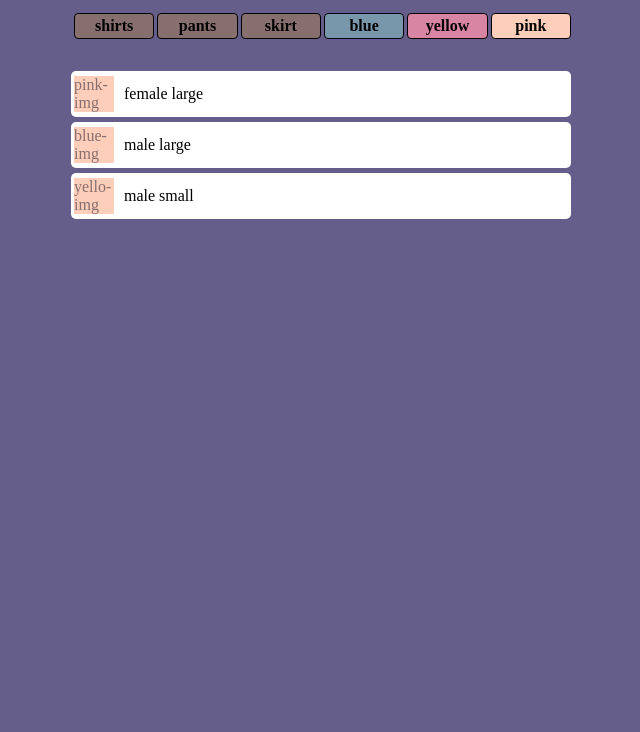
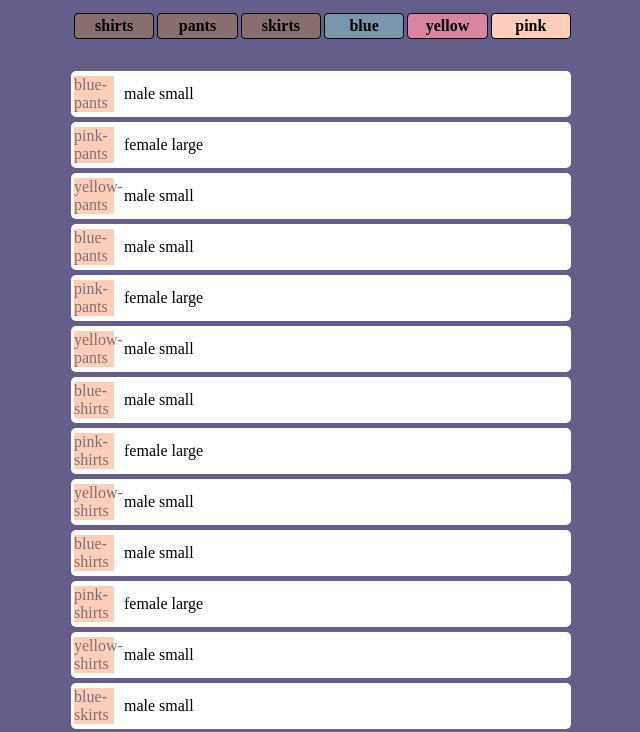
Before and after one commit to cktjdgus45/closet, a plain HTML site: page index.html in a window 1280 px wide. Shown: the part 50-782 px from the top of the page, without its empty margins (319-959 px from the left). Drawn offline with Linux system fonts and the light colour scheme.

Commit message:
filter items & display items

```diff
--- a/app.js
+++ b/app.js
@@ -0,0 +1,42 @@
+function loadItems() {
+    return fetch('/data/data.json')
+        .then(response => response.json())
+        .then(data => data.clothes);
+}
+
+function createHTMLString(data) {
+    return `
+        <li class="item">
+            <div class="img">${data.image}</div>
+            <div class="info">
+                <span class="gender">${data.gender}</span>
+                <span class="size">${data.size}</span>
+            </div>
+        </li>
+    `
+}
+
+function displayItem(data) {
+    const ul = document.querySelector('.items');
+    ul.innerHTML = data.map(data => createHTMLString(data)).join('');
+}
+
+loadItems().then(data => {
+    displayItem(data);
+});
+
+function filterItems(data, filter) {
+    const updated = data.filter(data => data.type == filter || data.color == filter);
+    return updated;
+}
+
+function handleClicked(event) {
+    const filter = event.target.textContent;
+    loadItems().then(data => {
+        const updated = filterItems(data, filter);
+        displayItem(updated);
+    })
+}
+
+const btns = document.querySelector('.btns');
+btns.addEventListener('click', handleClicked);
--- /dev/null
+++ b/data/data.json
@@ -0,0 +1,130 @@
+{
+    "clothes": [
+        {
+            "type": "pants",
+            "gender": "male",
+            "size": "small",
+            "color": "blue",
+            "image": "blue-pants"
+        },
+        {
+            "type": "pants",
+            "gender": "female",
+            "size": "large",
+            "color": "pink",
+            "image": "pink-pants"
+        },
+        {
+            "type": "pants",
+            "gender": "male",
+            "size": "small",
+            "color": "yellow",
+            "image": "yellow-pants"
+        },
+        {
+            "type": "pants",
+            "gender": "male",
+            "size": "small",
+            "color": "blue",
+            "image": "blue-pants"
+        },
+        {
+            "type": "pants",
+            "gender": "female",
+            "size": "large",
+            "color": "pink",
+            "image": "pink-pants"
+        },
+        {
+            "type": "pants",
+            "gender": "male",
+            "size": "small",
+            "color": "yellow",
+            "image": "yellow-pants"
+        },
+        {
+            "type": "shirts",
+            "gender": "male",
+            "size": "small",
+            "color": "blue",
+            "image": "blue-shirts"
+        },
+        {
+            "type": "shirts",
+            "gender": "female",
+            "size": "large",
+            "color": "pink",
+            "image": "pink-shirts"
+        },
+        {
+            "type": "shirts",
+            "gender": "male",
+            "size": "small",
+            "color": "yellow",
+            "image": "yellow-shirts"
+        },
+        {
+            "type": "shirts",
+            "gender": "male",
+            "size": "small",
+            "color": "blue",
+            "image": "blue-shirts"
+        },
+        {
+            "type": "shirts",
+            "gender": "female",
+            "size": "large",
+            "color": "pink",
+            "image": "pink-shirts"
+        },
+        {
+            "type": "shirts",
+            "gender": "male",
+            "size": "small",
+            "color": "yellow",
+            "image": "yellow-shirts"
+        },
+        {
+            "type": "skirts",
+            "gender": "male",
+            "size": "small",
+            "color": "blue",
+            "image": "blue-skirts"
+        },
+        {
+            "type": "skirts",
+            "gender": "female",
+            "size": "large",
+            "color": "pink",
+            "image": "pink-skirts"
+        },
+        {
+            "type": "skirts",
+            "gender": "male",
+            "size": "small",
+            "color": "yellow",
+            "image": "yellow-skirts"
+        },
+        {
+            "type": "skirts",
+            "gender": "male",
+            "size": "small",
+            "color": "blue",
+            "image": "blue-skirts"
+        },
+        {
+            "type": "skirts",
+            "gender": "female",
+            "size": "large",
+            "color": "pink",
+            "image": "pink-skirts"
+        },
+        {
+            "type": "skirts",
+            "gender": "male",
+            "size": "small",
+            "color": "yellow",
+            "image": "yellow-skirts"
+        }
+    ]
+}
--- a/index.html
+++ b/index.html
@@ -17,7 +17,7 @@
             <ul class="btns">
                 <li class="btn">shirts</li>
                 <li class="btn">pants</li>
-                <li class="btn">skirt</li>
+                <li class="btn">skirts</li>
                 <li class="btn btn-blue">blue</li>
                 <li class="btn btn-yellow">yellow</li>
                 <li class="btn btn-pink">pink</li>
```
